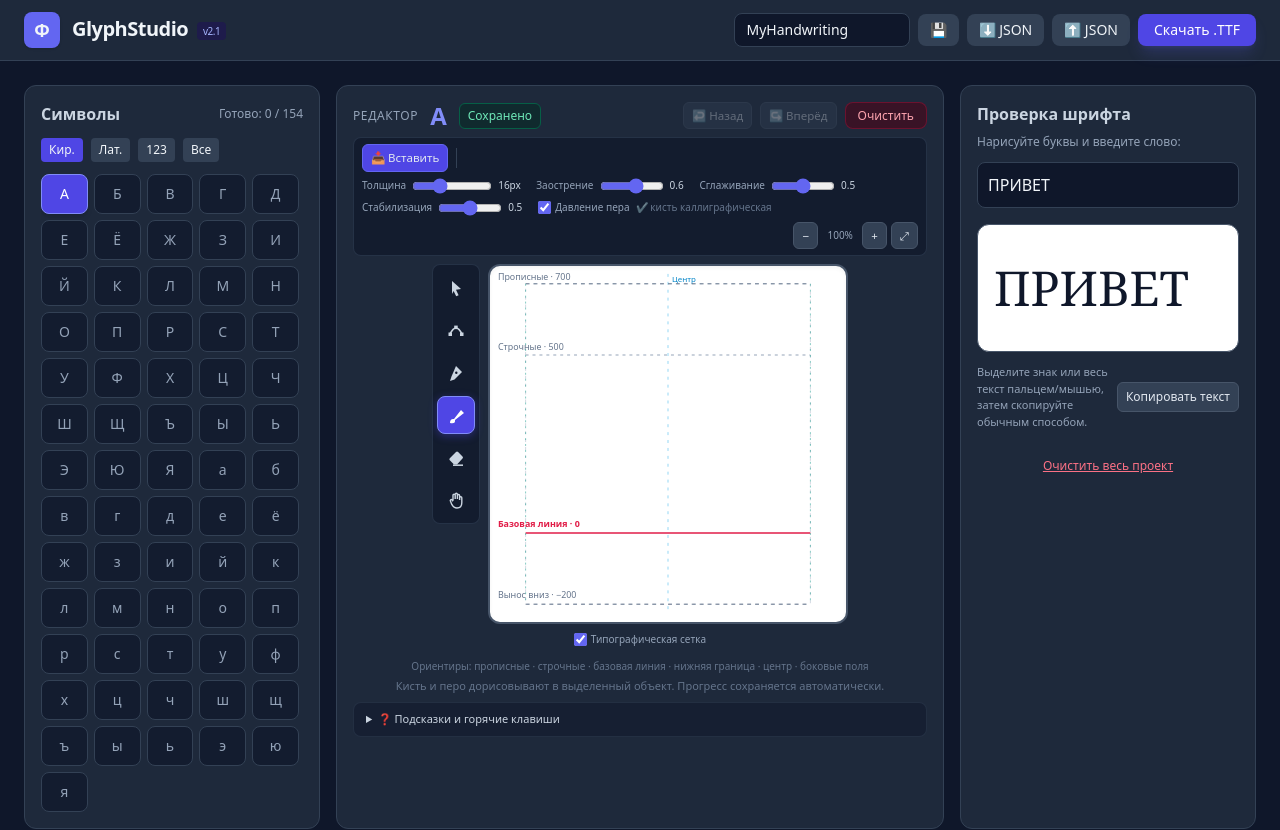
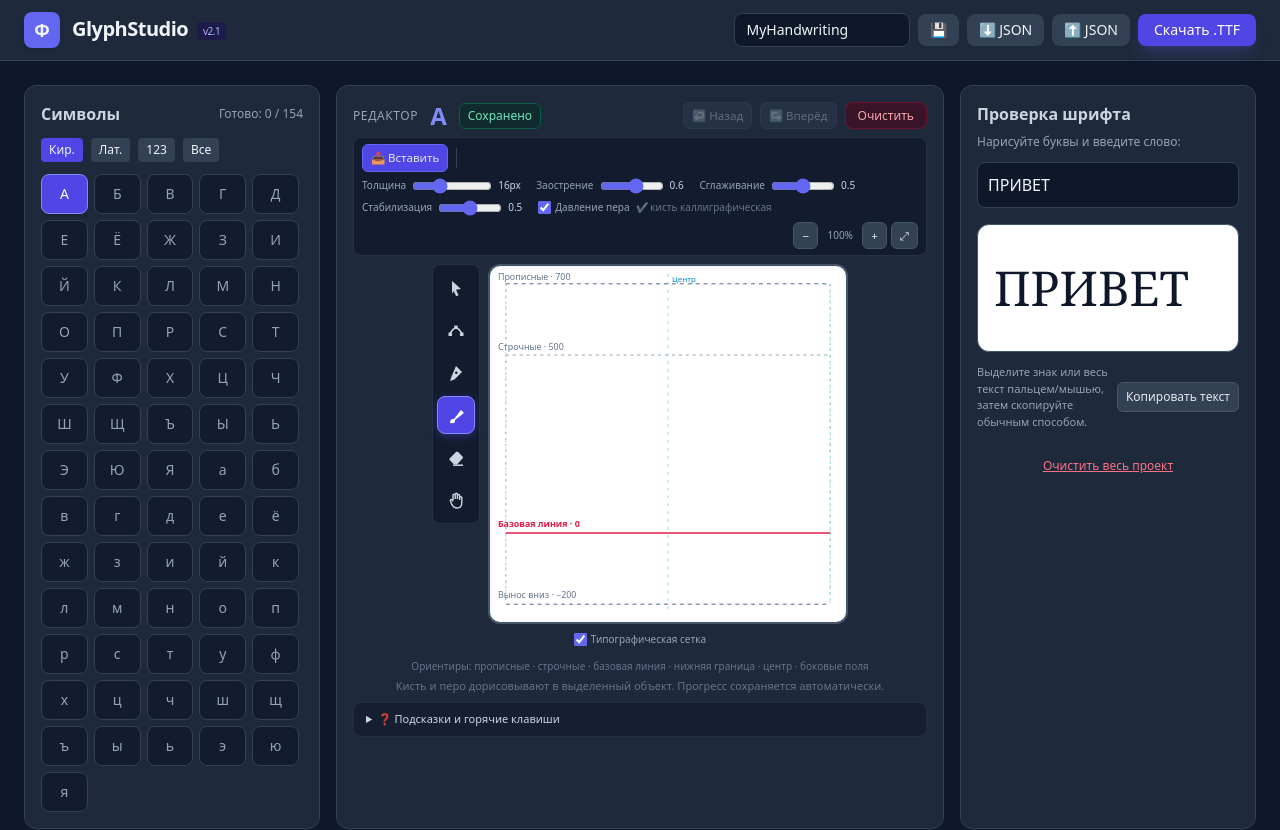
Before and after one commit to Lina1209/glyph-studio, a plain HTML site: page index.html in a window 1280 px wide. Shown: the top 830 px of the page. Drawn offline with nearby package versions, Linux system fonts and the light colour scheme.

Commit message:
Align editor side-bearing guides with font export margins

```diff
--- a/index.html
+++ b/index.html
@@ -242,19 +242,19 @@
 
         <div id="canvasBox" class="canvas-box rounded-xl shadow-inner overflow-hidden select-none border-2 border-slate-600">
           <svg id="guideSvg" viewBox="0 0 360 360" aria-hidden="true">
-            <rect x="36" y="18" width="288" height="324" fill="none" stroke="#94a3b8" stroke-opacity=".42" stroke-dasharray="3 5" stroke-width="1"/>
+            <rect x="16" y="18" width="328" height="324" fill="none" stroke="#94a3b8" stroke-opacity=".42" stroke-dasharray="3 5" stroke-width="1"/>
             <line x1="180" y1="8" x2="180" y2="352" stroke="#0ea5e9" stroke-opacity=".45" stroke-dasharray="3 5" stroke-width="1"/>
             <text x="184" y="16" fill="#0284c7" font-size="8">Центр</text>
-            <line x1="36" y1="18" x2="324" y2="18" stroke="#64748b" stroke-dasharray="4 4" stroke-width="1"/>
+            <line x1="16" y1="18" x2="344" y2="18" stroke="#64748b" stroke-dasharray="4 4" stroke-width="1"/>
             <text x="8" y="14" fill="#64748b" font-size="9">Прописные · 700</text>
-            <line x1="36" y1="90" x2="324" y2="90" stroke="#94a3b8" stroke-dasharray="3 4" stroke-width="1"/>
+            <line x1="16" y1="90" x2="344" y2="90" stroke="#94a3b8" stroke-dasharray="3 4" stroke-width="1"/>
             <text x="8" y="85" fill="#64748b" font-size="9">Строчные · 500</text>
-            <line x1="36" y1="270" x2="324" y2="270" stroke="#e11d48" stroke-width="1.5"/>
+            <line x1="16" y1="270" x2="344" y2="270" stroke="#e11d48" stroke-width="1.5"/>
             <text x="8" y="264" fill="#e11d48" font-size="9" font-weight="bold">Базовая линия · 0</text>
-            <line x1="36" y1="342" x2="324" y2="342" stroke="#64748b" stroke-dasharray="4 4" stroke-width="1"/>
+            <line x1="16" y1="342" x2="344" y2="342" stroke="#64748b" stroke-dasharray="4 4" stroke-width="1"/>
             <text x="8" y="336" fill="#64748b" font-size="9">Вынос вниз · −200</text>
-            <line x1="36" y1="18" x2="36" y2="342" stroke="#0d9488" stroke-opacity=".5" stroke-dasharray="2 4"/>
-            <line x1="324" y1="18" x2="324" y2="342" stroke="#0d9488" stroke-opacity=".5" stroke-dasharray="2 4"/>
+            <line x1="16" y1="18" x2="16" y2="342" stroke="#0d9488" stroke-opacity=".5" stroke-dasharray="2 4"/>
+            <line x1="344" y1="18" x2="344" y2="342" stroke="#0d9488" stroke-opacity=".5" stroke-dasharray="2 4"/>
           </svg>
           <svg id="drawSvg" viewBox="0 0 360 360"></svg>
         </div>
```
